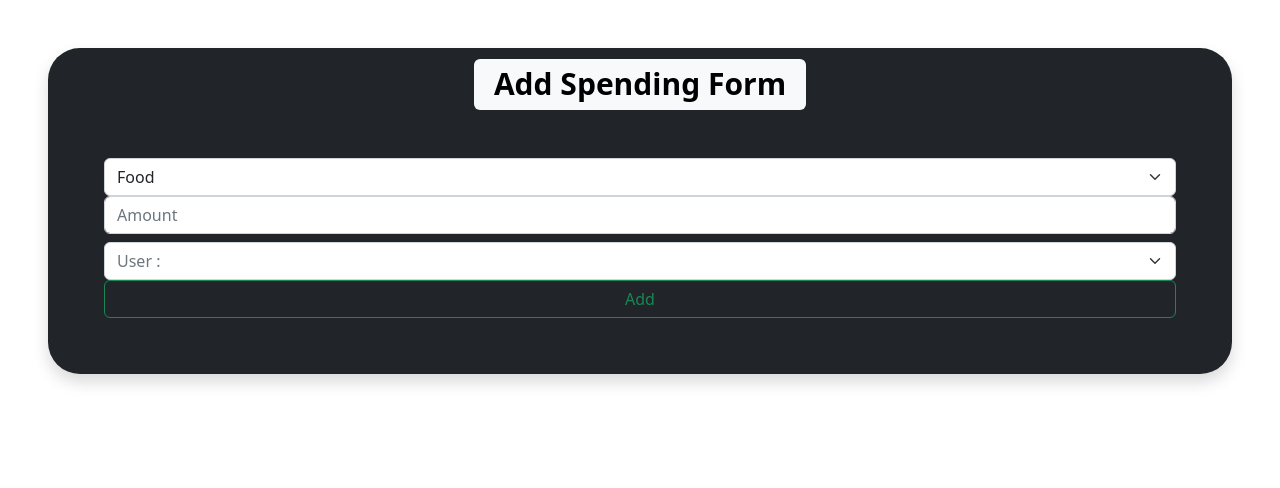
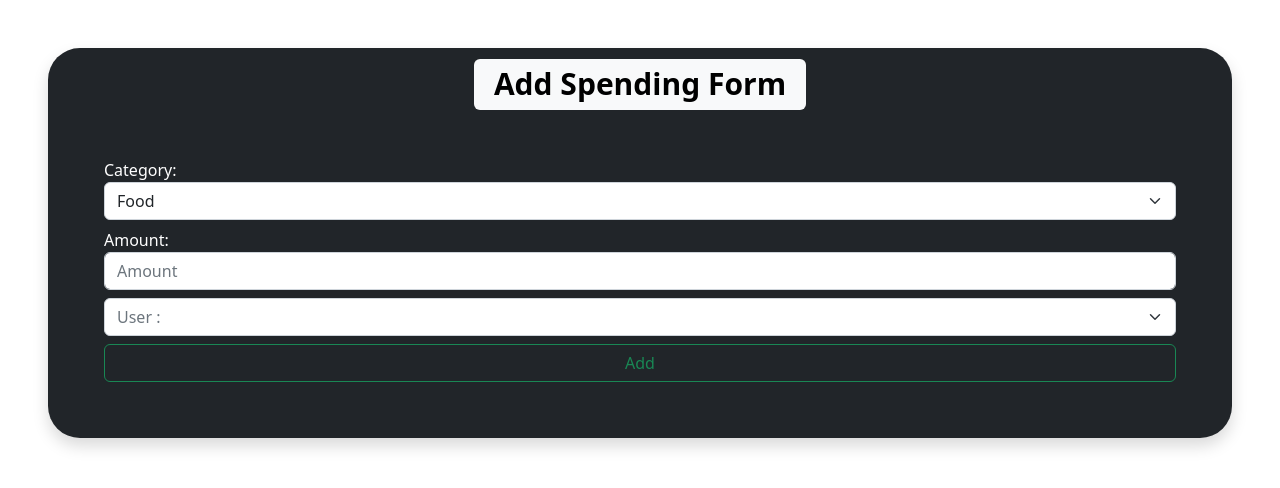
Before and after one commit to AnikinVladislav/DjangPrj, a Django app: page /spendigns/add_spending in a window 1280 px wide. Shown: the part 124-612 px from the top of the page. Run offline with Django 4.2, Linux system fonts and the light colour scheme; data comes from the database, SQL or seed files in the repository; both versions use the stored data as it was after the commit; some libraries are stand-ins or nearby versions.

Commit message:
reformation add_spending

```diff
--- a/fin_venv/web_finance/spendings/templates/spendings/add_spending.html
+++ b/fin_venv/web_finance/spendings/templates/spendings/add_spending.html
@@ -27,15 +27,17 @@
 
          <form action="" method="POST" class="rounded-5 m-5">
               {% csrf_token %}
-          <select class="form-select" name="category">
+              <label>Category: </label>
+              <select class="form-select mb-2" name="category">
                   {% for category in categories %}
                         <option value="{{ category.id }}">{{ category.description }}</option>
                   {% endfor %}
               </select>
               <div class="mb-2">
+                  <label>Amount: </label>
                   <input type="number" class="form-control" name="amount" placeholder="Amount">
               </div>
-          <select class="form-select text-secondary" name="user" required id="id_user">
+              <select class="form-select text-secondary mb-2" name="user" required id="id_user">
                     <option value="{{user.id}}" selected>User :{{user.username}}</option>
               </select>
               <button class="btn btn-outline-success" type="submit" style="width: 100%;">Add</button>
--- a/fin_venv/web_finance/spendings/views.py
+++ b/fin_venv/web_finance/spendings/views.py
@@ -6,7 +6,7 @@
 
 def spendigs_view(request, id):
     myuser = User.objects.get(id=id)
-    myuserspendings = spendings.objects.filter(user=myuser).values()
+    myuserspendings = spendings.objects.filter(user=myuser).order_by('-date').values()
     allcategories = categories.objects.all().values()
     context = {
         'myuser': myuser,
```
Also changed, not shown: fin_venv/web_finance/db.sqlite3. Lines whose indentation alone changed are shown as unchanged.
